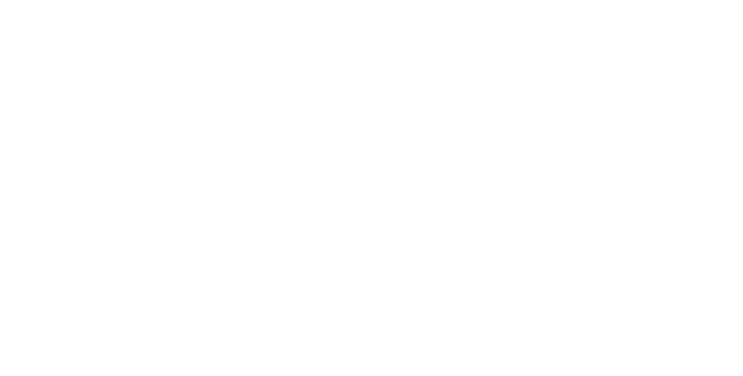
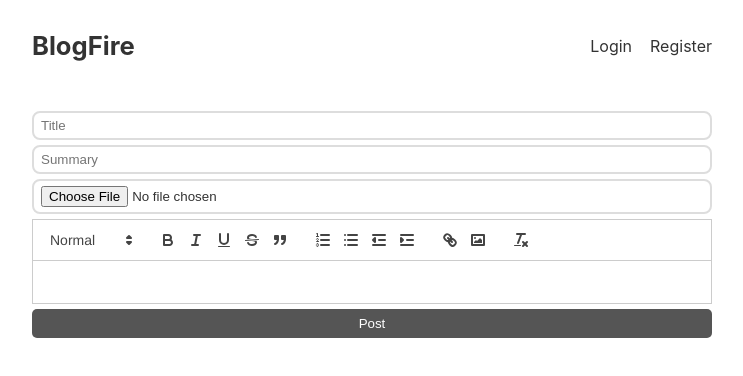
Before and after one commit to siddhartha254/blog-website, a React (Create React App) app in the folder client/: page /create in a window 1280 px wide. Before the commit this address had no page. Shown: the top 376 px of the page, without its empty margins (268-1011 px from the left). Built offline with nearby package versions, Linux system fonts and the light colour scheme; no server answers.

Commit message:
added post  blog feature

```diff
--- a/client/package.json
+++ b/client/package.json
@@ -8,6 +8,7 @@
     "@testing-library/user-event": "^13.2.1",
     "react": "^18.2.0",
     "react-dom": "^18.2.0",
+    "react-quill": "^2.0.0",
     "react-scripts": "5.0.1",
     "web-vitals": "^2.1.0"
   },
--- a/client/src/App.css
+++ b/client/src/App.css
@@ -99,6 +99,10 @@
   padding: 7px 0;
 }
 
-form h1{
+form.login h1{
   text-align: center;
 }
+
+form.register h1{
+  text-align: center;
+}
--- a/client/src/App.js
+++ b/client/src/App.js
@@ -7,6 +7,7 @@
 import Login from './pages/Login';
 import Register from './pages/Register';
 import { UserContextProvider } from './UserContext';
+import Create from './pages/Create';
 
 function App() {
   return (
@@ -17,6 +18,7 @@
           <Route index element={<Index />} />
           <Route path="/login" element={<Login />} />
           <Route path="/register" element={<Register />} />
+          <Route path="/create" element={<Create />} />
 
         </Route>
       </Routes>
--- /dev/null
+++ b/client/src/pages/Create.js
@@ -0,0 +1,58 @@
+import { useState } from "react";
+import ReactQuill from "react-quill";
+import "react-quill/dist/quill.snow.css"
+
+const modules = {
+    toolbar: [
+      [{ 'header': [1, 2, false] }],
+      ['bold', 'italic', 'underline','strike', 'blockquote'],
+      [{'list': 'ordered'}, {'list': 'bullet'}, {'indent': '-1'}, {'indent': '+1'}],
+      ['link', 'image'],
+      ['clean']
+    ],
+};
+
+const formats = [
+    'header',
+    'bold', 'italic', 'underline', 'strike', 'blockquote',
+    'list', 'bullet', 'indent',
+    'link', 'image'
+]
+
+export default function Create(){
+
+    const [title, setTitle] = useState('');
+    const [summary, setSummary] = useState('');
+    const [content, setContent] = useState('');
+
+    return(
+        <form>
+
+            <input
+                type="title"
+                placeholder={'Title'}
+                value={title}
+                onChange={ev=>setTitle(ev.target.value)}
+            />
+
+            <input
+                type="summary"
+                placeholder={'Summary'}
+                value={summary}
+                onChange={ev=>setSummary(ev.target.value)}
+            />
+
+            <input type="file" />
+
+            <ReactQuill
+                modules={modules}
+                formats={formats}
+                value={content}
+                onChange={newVal=>setContent(newVal)}
+            />
+
+            <button style={{marginTop:'5px'}}>Post</button>
+
+        </form>
+    )
+}
```
Also changed, not shown: 1 other file (tests, documents, lock files or other folders).
